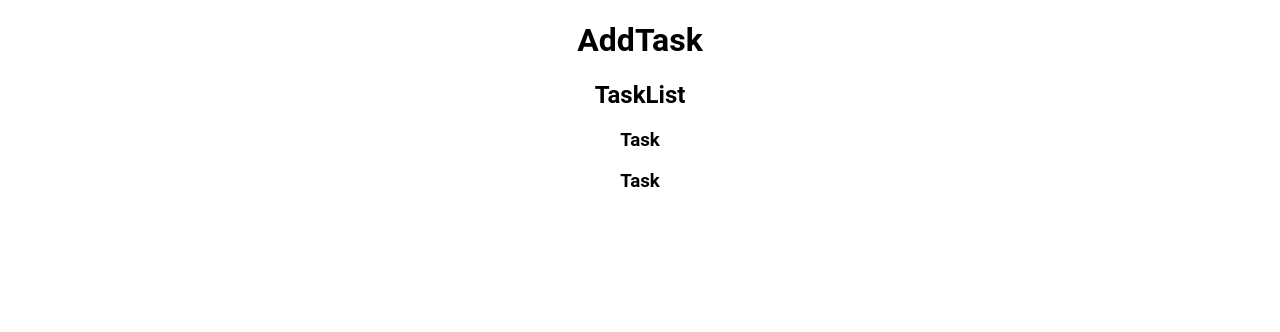
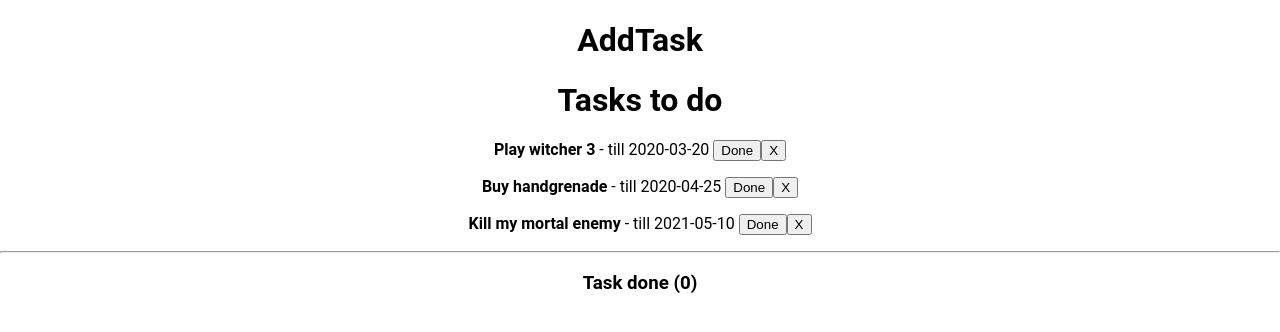
Before and after one commit to bmaronka/React-to-do-app, a React (Create React App) app: page / in a window 1280 px wide. Shown: the top 332 px of the page. Built offline with nearby package versions, Linux system fonts and the light colour scheme.

Commit message:
Add delete Task and changeStatus Task features

```diff
--- a/public/index.html
+++ b/public/index.html
@@ -5,7 +5,7 @@
   <meta charset="utf-8" />
   <meta name="viewport" content="width=device-width, initial-scale=1, shrink-to-fit=no" />
   <meta name="theme-color" content="#000000" />
-  <title>React App</title>
+  <title>React To Do App</title>
 </head>
 
 <body>
--- a/src/components/App.js
+++ b/src/components/App.js
@@ -4,11 +4,72 @@ import TaskList from './TaskList';
 import './App.css';
 
 class App extends Component {
+  state = {
+    tasks: [
+      {
+        id: 0,
+        text: 'Play witcher 3',
+        date: '2020-03-20',
+        important: true,
+        active: true,
+        finishDate: null,
+      },
+      {
+        id: 1,
+        text: 'Buy handgrenade',
+        date: '2020-04-25',
+        important: false,
+        active: true,
+        finishDate: null,
+      },
+      {
+        id: 2,
+        text: 'Kill my mortal enemy',
+        date: '2021-05-10',
+        important: true,
+        active: true,
+        finishDate: null,
+      },
+    ]
+  }
+
+  deleteTask = (id) => {
+    // const tasks = [...this.state.tasks];
+    // const index = tasks.findIndex(task => task.id === id);
+
+    // tasks.splice(index, 1);
+    // this.setState({
+    //   tasks,
+    // })
+    let tasks = [...this.state.tasks];
+
+    tasks = tasks.filter(task => task.id !== id);
+    this.setState({
+      tasks,
+    })
+  }
+
+  changeTaskStatus = (id) => {
+    const tasks = [...this.state.tasks];
+    // let date = new Date();
+    // date = `${date.getHours()}:${date.getMinutes()}:${date.getSeconds()}`;
+
+    tasks.forEach(task => {
+      if (task.id === id) {
+        task.active = false;
+        task.finishDate = new Date().getTime();
+      }
+    })
+    this.setState({
+      tasks
+    })
+  }
+
   render() {
     return (
       <>
         <AddTask />
-        <TaskList />
+        <TaskList tasks={this.state.tasks} delete={this.deleteTask} change={this.changeTaskStatus} />
       </>
     );
   }
--- a/src/components/Task.js
+++ b/src/components/Task.js
@@ -1,9 +1,16 @@
 import React from 'react';
 
-const Task = () => {
+const Task = props => {
+    const { text, date, id } = props.task
+
     return (
         <>
-            <h3>Task</h3>
+            <p>
+                <strong>{text}</strong> - till <span>{date} </span>
+                <button onClick={() => props.change(id)}>Done</button>
+                <button onClick={() => props.delete(id)}>X</button>
+            </p>
+
         </>
     );
 }
--- a/src/components/TaskList.js
+++ b/src/components/TaskList.js
@@ -1,12 +1,24 @@
 import React from 'react';
 import Task from './Task';
 
-const TaskList = () => {
+const TaskList = props => {
+    const tasks = props.tasks.map(task => (
+        <Task key={task.id} task={task} delete={props.delete} change={props.change} />
+    ))
+
     return (
         <>
-            <h2>TaskList</h2>
-            <Task />
-            <Task />
+            <div className="active">
+                <h1>Tasks to do</h1>
+                {tasks}
+            </div>
+
+            <hr />
+
+            <div className="done">
+                <h3>Task done (0)</h3>
+
+            </div>
         </>
     );
 }
```
